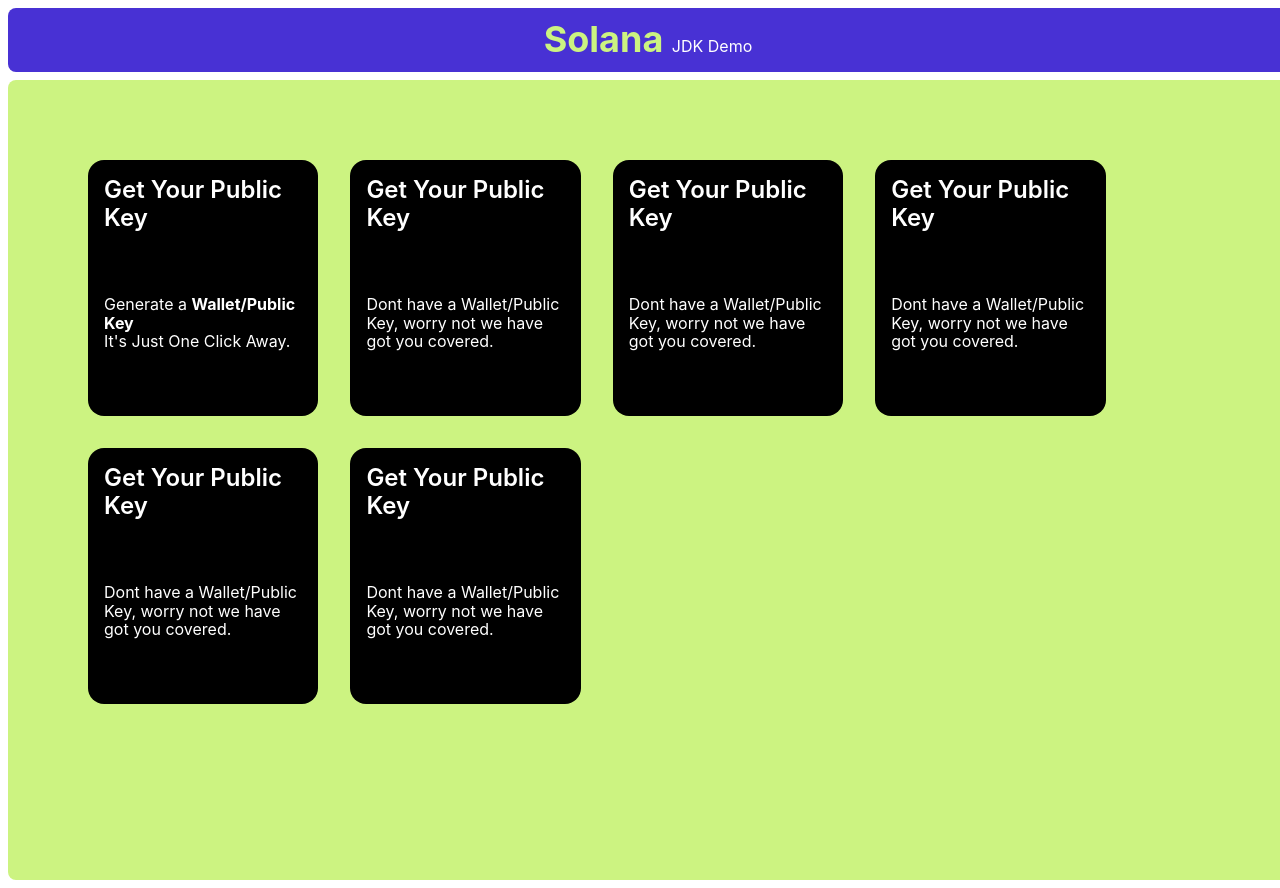
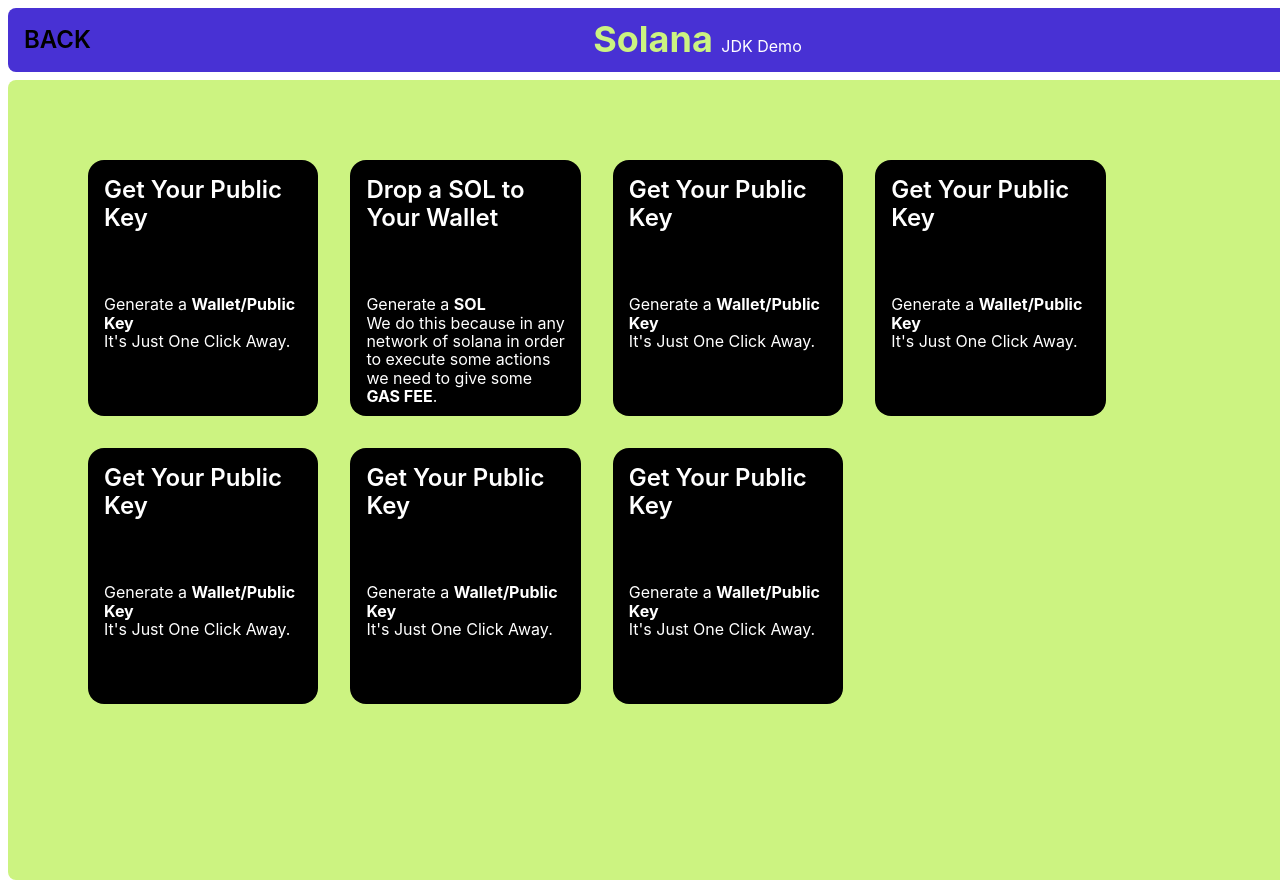
Before and after one commit to JayeshShukla/web3-hands-on, a React (Create React App) app: page / in a window 1280 px wide. Built offline with nearby package versions, Linux system fonts and the light colour scheme.

Commit message:
- SOL Airdroped Done

```diff
--- a/src/App.tsx
+++ b/src/App.tsx
@@ -1,13 +1,16 @@
 import React from "react";
 import Header from "./components/header";
 import Body from "./components/body";
+import { BrowserRouter } from "react-router-dom";
 
 function App() {
   return (
-    <div className="App relative">
-      <Header />
-      <Body />
-    </div>
+    <BrowserRouter>
+      <div className="App relative">
+        <Header />
+        <Body />
+      </div>
+    </BrowserRouter>
   );
 }
 
--- a/src/components/Card/index.tsx
+++ b/src/components/Card/index.tsx
@@ -1,18 +1,22 @@
 import React from "react";
+import { Link } from "react-router-dom";
 
 interface menulistItem {
   title: string;
   description: string;
+  to: string;
 }
 
 function Card({ item }: { item: menulistItem }) {
   return (
-    <div className="w-20 h5 bg-black white ma3 br4 pointer pa3">
-      <div className="w-100 fw6 f3 bold">{item.title}</div>
-      <div
-        className="w-100 mt5"
-        dangerouslySetInnerHTML={{ __html: item.description }}
-      />
+    <div className="w-20 h5 bg-black ma3 br4 pointer pa3">
+      <Link to={item.to} className="no-underline white">
+        <div className="w-100 fw6 f3 bold">{item.title}</div>
+        <div
+          className="w-100 mt5"
+          dangerouslySetInnerHTML={{ __html: item.description }}
+        />
+      </Link>
     </div>
   );
 }
--- /dev/null
+++ b/src/components/DropaSol/index.tsx
@@ -0,0 +1,69 @@
+import React, { useState } from "react";
+import { LAMPORTS_PER_SOL, Connection, Keypair } from "@solana/web3.js";
+import { PublicKey } from "@solana/web3.js";
+// import { PublicKey } from "@metaplex-foundation/js";
+import { stringify } from "querystring";
+
+function DropaSol() {
+  const [publicKey, setPublicKey] = useState<string>();
+  const [balance, setBalance] = useState<string>();
+
+  const dev_net_endpoint = "https://api.devnet.solana.com";
+  const solanaConnection = new Connection(dev_net_endpoint);
+
+  const handlePublicKey = (e: any) => {
+    const temp_public_key = e.target.value;
+    setPublicKey(temp_public_key);
+  };
+
+  const handleAirdrop = async () => {
+    const airdropSignature =
+      publicKey &&
+      solanaConnection.requestAirdrop(
+        new PublicKey(publicKey),
+        LAMPORTS_PER_SOL
+      );
+    try {
+      const txId = await airdropSignature;
+      console.log(`Airdrop Transaction Id: ${txId}`);
+      console.log(`https://explorer.solana.com/tx/${txId}?cluster=devnet`);
+      alert(`1 SOL has been Airdropped to your Address`);
+    } catch (err) {
+      console.log(err);
+      alert(`Air Dropped Failed, too many attempts, please try after 24 Hrs`);
+    }
+  };
+
+  const handleBalance = () => {};
+
+  return (
+    <div className="w-100 pa5">
+      <div className="w-100 mr2">
+        <input
+          className="w-100 h3 bn br3 f4"
+          placeholder="Your Wallet Public Address..."
+          onChange={(e) => handlePublicKey(e)}
+          value={publicKey}
+        />
+      </div>
+      <div className="w-100 flex justify-center mt3">
+        <button
+          className="pointer bg-black white pa3 bn br3 mr3"
+          onClick={() => publicKey && handleAirdrop()}
+          disabled={publicKey ? false : true}
+        >
+          Drop 1 SOL
+        </button>
+        <button
+          className="pointer bg-black white pa3 bn br3"
+          onClick={() => handleBalance()}
+          disabled={publicKey ? false : true}
+        >
+          Check Balance
+        </button>
+      </div>
+    </div>
+  );
+}
+
+export default DropaSol;
--- a/src/components/NewWallet/index.tsx
+++ b/src/components/NewWallet/index.tsx
@@ -1,7 +1,71 @@
 import React from "react";
+import { useState } from "react";
+import { Keypair } from "@solana/web3.js";
 
 function NewWallet() {
-  return <div>WalletCreation</div>;
+  const [publickey, setPublicKey] = useState<string>();
+
+  function saveSecret(secret: String) {
+    const blob = new Blob([secret.toString()], { type: "application/json" });
+    const anchor = document.createElement("a");
+    anchor.href = URL.createObjectURL(blob);
+    anchor.download = "guideSecret.json";
+    document.body.appendChild(anchor);
+    anchor.click();
+    URL.revokeObjectURL(anchor.href);
+    alert(
+      "yout private key is downloaded in guideSecret.json, its the only way to recover or do anything with the wallet, please keep it safe."
+    );
+  }
+
+  const handleWallet = () => {
+    const keypair = Keypair.generate();
+    setPublicKey(keypair.publicKey.toString());
+
+    const secret_array = keypair.secretKey
+      .toString()
+      .split(",")
+      .map((value) => Number(value));
+
+    const secret = JSON.stringify(secret_array);
+    saveSecret(secret);
+  };
+
+  return (
+    <>
+      <div className="justify-center flex">
+        <div className="w-50 f5 fw5 mt5">
+          If you new with solana and want to create a new public and private
+          address/key, this page is usefull for you. Click on the below button
+          to generate your new wallet key.
+        </div>
+      </div>
+      <div className="justify-center flex">
+        <button
+          className="mt5 pointer mr3 bg-black white pa3 bn"
+          onClick={() => handleWallet()}
+        >
+          Create New Wallet
+        </button>
+      </div>
+      {publickey && (
+        <div className="f4 fw6 mt5 flex justify-center">
+          Your Wallet is now Created and its public address is :{" "}
+          <span
+            className="f4 fw8"
+            style={{ color: "#4831D4" }}
+          >{`${publickey}`}</span>
+        </div>
+      )}
+      <div className="w-100 flex justify-center">
+        <div className="f3 fw6 mt5 red w-70">
+          Please Save Your Public Key and Private Key, if you forget your Pubic
+          key it still can be generated via Private Key. So save Private Key at
+          any cost, if lost your account is lost
+        </div>
+      </div>
+    </>
+  );
 }
 
 export default NewWallet;
--- a/src/components/body.tsx
+++ b/src/components/body.tsx
@@ -3,16 +3,16 @@
 import { BrowserRouter, Routes, Route } from "react-router-dom";
 import Home from "./Home";
 import NewWallet from "./NewWallet";
+import DropaSol from "./DropaSol";
 
 const Body = () => {
   return (
     <div className="w-100 vh-100 br3 ma2" style={{ background: "#CCF381" }}>
-      <BrowserRouter>
-        <Routes>
-          <Route path="/" element={<Home />}></Route>
-          <Route path="/create-wallet" element={<NewWallet />}></Route>
-        </Routes>
-      </BrowserRouter>
+      <Routes>
+        <Route path="/" element={<Home />}></Route>
+        <Route path="/create-wallet" element={<NewWallet />}></Route>
+        <Route path="/drop-a-sol" element={<DropaSol />}></Route>
+      </Routes>
     </div>
   );
 };
--- a/src/components/header.tsx
+++ b/src/components/header.tsx
@@ -1,12 +1,19 @@
 import React from "react";
+import { Link } from "react-router-dom";
 
 export default function Header() {
   return (
     <div
-      className="w-100 br3 ma2 h3 tc flex flex-column justify-center items-center"
+      className="w-100 br3 ma2 h3 tc flex  justify-center items-center"
       style={{ background: "#4831D4" }}
     >
-      <div className="f5 white">
+      <div className="w-auto pa3 f3 fw6 pointer">
+        <Link to={`/`} className="black no-underline">
+          BACK
+        </Link>
+      </div>
+
+      <div className="w-100 f5 white">
         {" "}
         <span className="fw7 f2 bold" style={{ color: "#CCF381" }}>
           Solana{" "}
--- a/src/components/menudata.tsx
+++ b/src/components/menudata.tsx
@@ -3,31 +3,42 @@
     title: "Get Your Public Key",
     description:
       "Generate a <strong>Wallet/Public Key</strong><br/> It's Just One Click Away.",
+    to: "/create-wallet",
   },
-
   {
-    title: "Get Your Public Key",
+    title: "Drop a SOL to Your Wallet",
     description:
-      "Dont have a Wallet/Public Key, worry not we have got you covered.",
+      "Generate a <strong>SOL</strong><br/> We do this because in any network of solana in order to execute some actions we need to give some <strong>GAS FEE</strong>.",
+    to: "/drop-a-sol",
   },
   {
     title: "Get Your Public Key",
     description:
-      "Dont have a Wallet/Public Key, worry not we have got you covered.",
+      "Generate a <strong>Wallet/Public Key</strong><br/> It's Just One Click Away.",
+    to: "/create-wallet",
   },
   {
     title: "Get Your Public Key",
     description:
-      "Dont have a Wallet/Public Key, worry not we have got you covered.",
+      "Generate a <strong>Wallet/Public Key</strong><br/> It's Just One Click Away.",
+    to: "/create-wallet",
   },
   {
     title: "Get Your Public Key",
     description:
-      "Dont have a Wallet/Public Key, worry not we have got you covered.",
+      "Generate a <strong>Wallet/Public Key</strong><br/> It's Just One Click Away.",
+    to: "/create-wallet",
   },
   {
     title: "Get Your Public Key",
     description:
-      "Dont have a Wallet/Public Key, worry not we have got you covered.",
+      "Generate a <strong>Wallet/Public Key</strong><br/> It's Just One Click Away.",
+    to: "/create-wallet",
+  },
+  {
+    title: "Get Your Public Key",
+    description:
+      "Generate a <strong>Wallet/Public Key</strong><br/> It's Just One Click Away.",
+    to: "/create-wallet",
   },
 ];
--- a/src/components/wallet.tsx
+++ b/src/components/wallet.tsx
@@ -17,7 +17,6 @@
       .map((value) => Number(value));
 
     const secret = JSON.stringify(secret_array);
-    console.log(secret);
     saveSecret(secret);
   };
 
```
